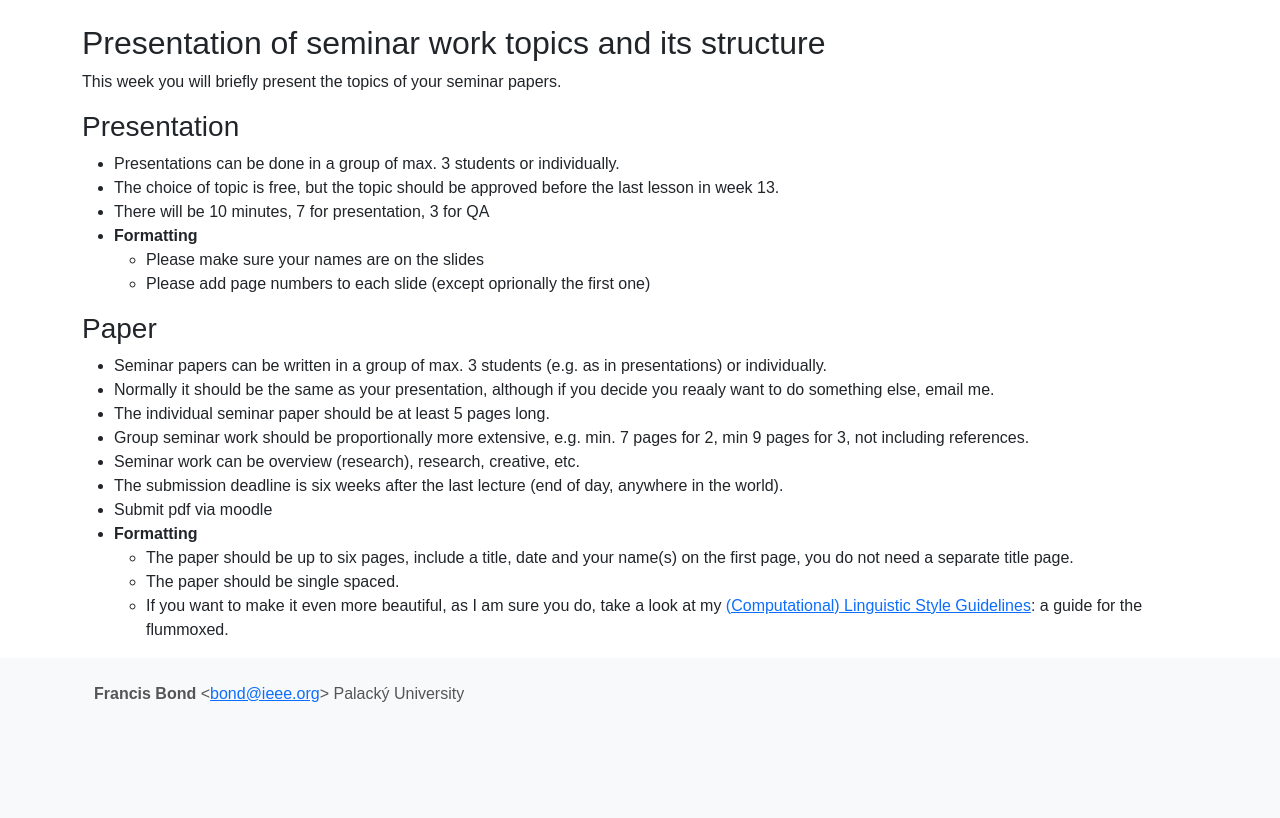
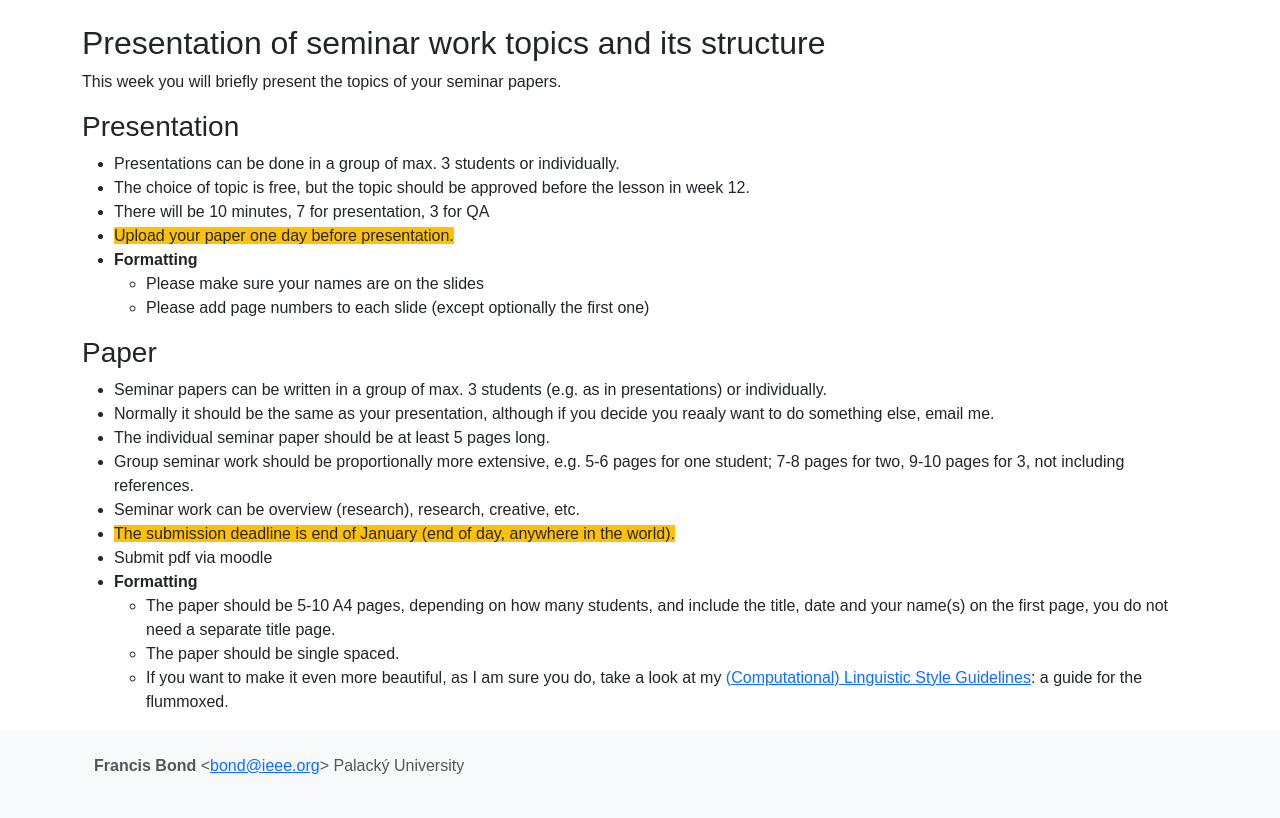
Before and after one commit to bond-lab/Linguistics-of-Asian-Languages, a Flask app: page /week/presentation/ in a window 1280 px wide; the page is wider, and only the part inside the window is pictured. Shown: the part 56-874 px from the top of that part. Before the commit the page ends 758 px from the top of that part, so only its background shows below. Run offline with Flask 3, Linux system fonts and the light colour scheme.

Commit message:
tweaked info on presentatation

```diff
--- a/docs/index.html
+++ b/docs/index.html
@@ -222,8 +222,7 @@
         </tr>
 
 	<tr>
-
-            <th colspan=2>2025-02-10</th>
+            <th colspan=2>2025-01-31</th>
             <td>Assignment Due
 	      (<a href="week/presentation/index.html">details</a>)</td>
             <td>Submit in moodle</td>
@@ -285,7 +284,7 @@ ISBN: 9780199248605
 
 <h3>Acknowledgements</h3>
 
-<li> Course borrows heavily from materials from František Kratochvíl and the book Goddard (2005).
+<li> Course is inspired by materials from František Kratochvíl and the book The <i>Languages of East and Southeast Asia: An Introduction</i>  (Goddard, 2005).
 <li> Favicon Icon <a href="https://www.freepik.com/search">by UIcons</a>
 
 <hr>
--- a/web/routes.py
+++ b/web/routes.py
@@ -16,22 +16,14 @@ def before_request():
     # Make weeks_data available in all templates
     g.weeks = weeks_data
 
-def calculate_n_weeks_later(date_string, n):
-    # Parse the date assuming current year
-    current_year = datetime.now().year
-    parsed_date = datetime.strptime(f"{current_year}-{date_string}", "%Y-%m-%d")
 
-    # Add 8 weeks (56 days)
-    n_weeks_later = parsed_date + timedelta(weeks=n)
-    return n_weeks_later.date().isoformat()
 
 @app.route('/')
 def index():
     # Render the index page with the weeks data
     return render_template('index.html',
                            week='index',
-                           weeks=g.weeks,
-                           calculate_date=calculate_n_weeks_later)
+                           weeks=g.weeks)
 
 @app.route('/week/<week_key>/')
 def week(week_key):
--- a/web/templates/index.html
+++ b/web/templates/index.html
@@ -53,8 +53,7 @@
         </tr>
         {% endfor %}
 	<tr>
-	  {% set week = weeks['presentation'] %}
-            <th colspan=2>{{ calculate_date(week.date,8) }}</th>
+            <th colspan=2>2025-01-31</th>
             <td>Assignment Due
 	      (<a href="{{ url_for('week', week_key='presentation') }}">details</a>)</td>
             <td>Submit in moodle</td>
@@ -106,7 +105,7 @@ ISBN: 9780199248605
 
 <h3>Acknowledgements</h3>
 
-<li> Course borrows heavily from materials from František Kratochvíl and the book Goddard (2005).
+<li> Course is inspired by materials from František Kratochvíl and the book The <i>Languages of East and Southeast Asia: An Introduction</i>  (Goddard, 2005).
 <li> Favicon Icon <a href="https://www.freepik.com/search">by UIcons</a>
 
 <hr>
--- a/web/templates/weeks/presentation.html
+++ b/web/templates/weeks/presentation.html
@@ -10,12 +10,13 @@
    <li> Presentations can be done in a group of max. 3 students or
    individually.
   <li> The choice of topic is free, but the topic should be approved
-  before the last lesson in week 13.
+  before the lesson in week 12.
   <li> There will be 10 minutes, 7 for presentation, 3 for QA
+  <li> <span class='bg-warning'>Upload your paper one day before presentation.</span>
   <li> <b>Formatting</b>
     <ul>
       <li>Please make sure your names are on the slides
-      <li>Please add page numbers to each slide (except oprionally the first one)
+      <li>Please add page numbers to each slide (except optionally the first one)
     </ul>
 </ul>
 
@@ -28,17 +29,19 @@
   <li> Normally it should be the same as your presentation, although
   if you decide you reaaly want to do something else, email me.
   <li> The individual seminar paper should be at least 5 pages long.
-  <li> Group seminar work should be proportionally more extensive, e.g. min. 7 pages for 2, min 9 pages for 3, not including references.
+  <li> Group seminar work should be proportionally more extensive,
+    e.g. 5-6 pages for one student; 7-8 pages for two, 9-10 pages for 3, not
+    including references.
 
   <li> Seminar work can be overview (research), research, creative, etc.
-  <li> The submission deadline is six weeks after the last lecture
+  <li>  <span class='bg-warning'>The submission deadline is end of January
     (end of day, anywhere in the world).
   <li> Submit pdf via moodle
-  <li> <b>Formatting</b>
+  <li> <b>Formatting</b></span>
     <ul>
-      <li> The paper should be up to six pages, include a title, date
-      and your name(s) on the first page, you do not need a separate
-      title page.
+      <li> The paper should be 5-10 A4 pages, depending on how many
+      students, and include the title, date and your name(s) on the first
+      page, you do not need a separate title page.
       <li>The paper should be single spaced.
  <li>If you want to make it even more beautiful, as I am sure you do,
     take a look at my <a href =
```
Also changed, not shown: docs/week/presentation/index.html (+11 -8 lines).
